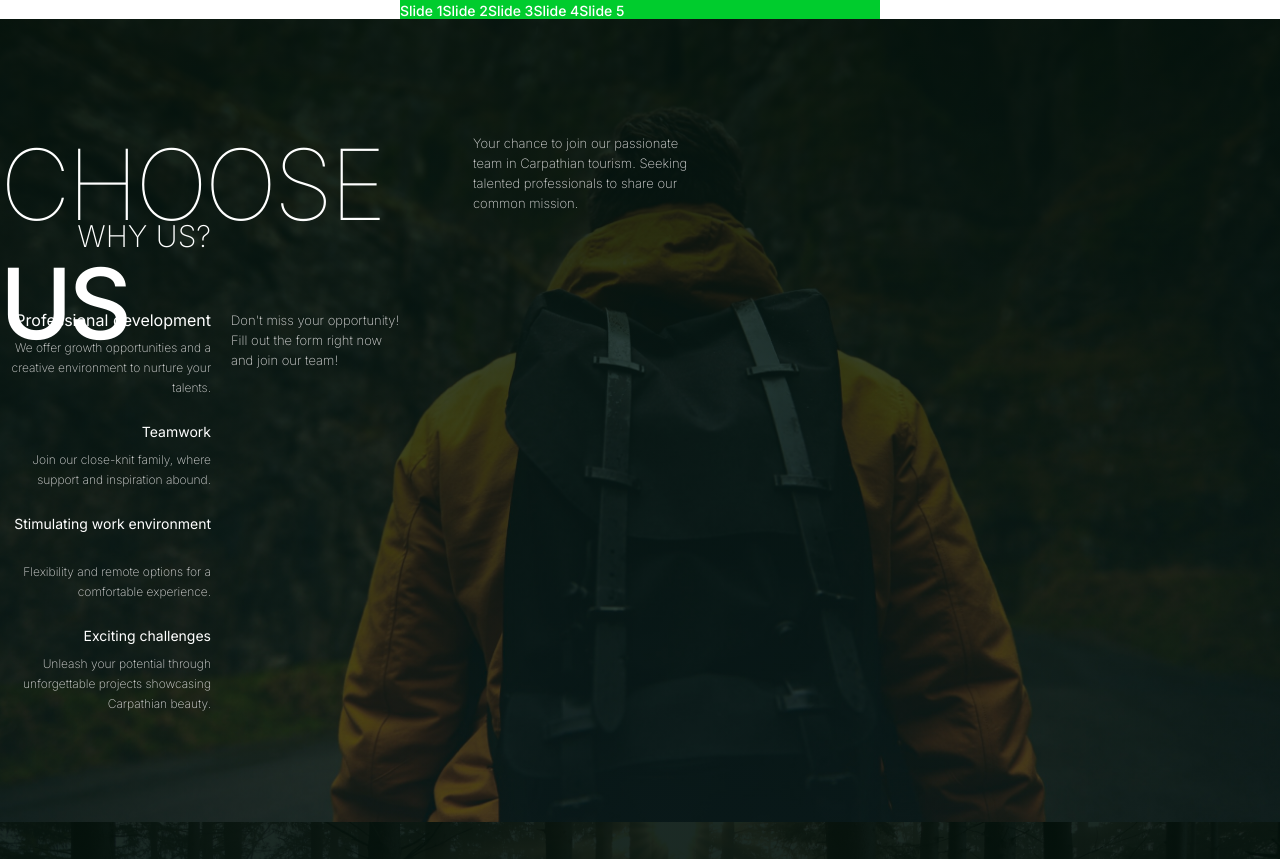
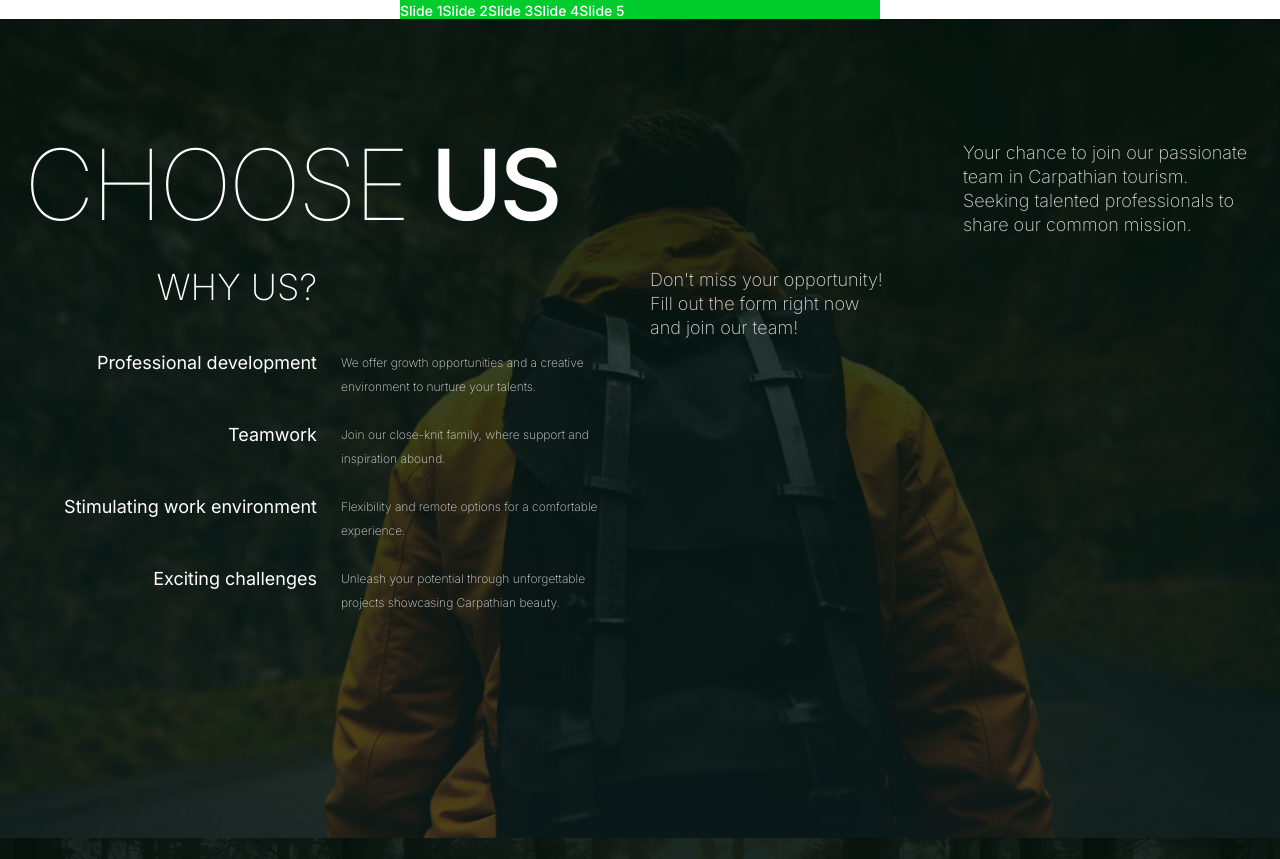
Before and after one commit to iSteffan/carp-travel, a Next.js app: page / in a window 1280 px wide. Shown: the part 2420-3279 px from the top of the page. Built offline with nearby package versions, Linux system fonts and the light colour scheme.

Commit message:
career desktop markup done (except form)

```diff
--- a/src/components/GallerySlider/GallerySlider.tsx
+++ b/src/components/GallerySlider/GallerySlider.tsx
@@ -17,11 +17,9 @@ export const GallerySlider = () => {
       cssMode={true}
       slidesPerView={3}
       loop={true}
-      navigation={true}
       centeredSlides={true}
       spaceBetween={24}
-      modules={[Navigation]}
-      className="mySwiper gallery h-[307px]"
+      className="mySwiper gallery"
     >
       {/* {galleryData.map((item, index) => {
         return (
--- a/src/sections/Career/Career.tsx
+++ b/src/sections/Career/Career.tsx
@@ -3,13 +3,20 @@ import css from './Career.module.css';
 const Career = () => {
   return (
     <section className={css.section}>
-      <div className="md:grid md:grid-cols-[211px,20px,127px,94px,21px,221px] md:grid-rows-[8px,73px,7px,5px,36px,56px,60px,32px,316px]">
-        <h2 className="title mb-[24px] md:col-start-1 md:col-span-4 md:row-start-1 md:row-span-2 md:mb-0">
+      <div
+        className="md:grid md:grid-cols-[211px,20px,127px,94px,21px,221px] md:grid-rows-[8px,73px,7px,5px,36px,56px,60px,32px,316px]
+      lg:px-[24px] lg:grid-cols-[293px,246px,63px,24px,234px,79px,293px] lg:grid-rows-[16px,103px,24px,72px,11px,3px,380px]"
+      >
+        <h2
+          className="title mb-[24px] md:col-start-1 md:col-span-4 md:row-start-1 md:row-span-2 md:mb-0
+        lg:col-start-1 lg:col-span-2 lg:row-start-1 lg:row-span-2"
+        >
           Choose <span className="font-medium">US</span>
         </h2>
         <p
           className="mb-[36px] ml-auto w-[179px] text-[14px] text-gray font-extralight leading-[1.43]
-        md:col-start-6 md:col-span-1 md:row-start-2 md:row-span-2 md:mb-0 md:w-full md:text-[13px] md:leading-[1.54]"
+        md:col-start-6 md:col-span-1 md:row-start-2 md:row-span-2 md:mb-0 md:w-full md:text-[13px] md:leading-[1.54]
+        lg:col-start-7 lg:col-span-1 lg:row-start-2 lg:row-span-2 lg:text-[18px] lg:leading-[1.33]"
         >
           Your chance to join our passionate team in Carpathian tourism. Seeking talented
           professionals to share our common mission.
@@ -17,47 +24,82 @@ const Career = () => {
 
         <p
           className="ml-auto mb-[36px] w-[179px] text-[30px] font-extralight
-        md:col-start-1 md:col-span-1 md:row-start-5 md:row-span-1 md:w-full md:m-0 md:text-right"
+        md:col-start-1 md:col-span-1 md:row-start-5 md:row-span-1 md:w-full md:m-0 md:text-right
+        lg:col-start-1 lg:col-span-1 lg:row-start-4 lg:row-span-1 lg:text-[36px] lg:leading-[1.08]"
         >
           WHY US?
         </p>
 
         <ul
           className="list-none flex flex-col gap-[16px] mr-auto w-[181px] text-end
-        md:col-start-1 md:col-span-1 md:row-start-7 md:row-span-1 md:w-full md:gap-[24px]"
+        md:col-start-1 md:col-span-1 md:row-start-7 md:row-span-1 md:w-full md:gap-[24px]
+        lg:col-start-1 lg:col-span-3 lg:row-start-6 lg:row-span-3"
         >
-          <li>
-            <p className="mb-[8px] text-[14px] leading-[1.43] font-normal md:text-[16px] md:leading-[1.25]">
+          <li className="lg:flex lg:gap-[24px] lg:justify-end">
+            <p
+              className="mb-[8px] text-[14px] leading-[1.43] font-normal
+            md:text-[16px] md:leading-[1.25]
+            lg:mb-0 lg:text-[18px] lg:leading-[1.33]"
+            >
               Professional development
             </p>
-            <p className="text-gray text-[12px] font-extralight leading-[1.67]">
+            <p
+              className="text-gray text-[12px] font-extralight leading-[1.67]
+            lg:w-[285px] lg:text-start lg:leading-[2]"
+            >
               We offer growth opportunities and a creative environment to nurture your talents.
             </p>
           </li>
-          <li>
-            <p className="mb-[8px] text-[14px] leading-[1.43] font-normal">Teamwork</p>
-            <p className="text-gray text-[12px] font-extralight leading-[1.67]">
+          <li className="lg:flex lg:gap-[24px] lg:justify-end">
+            <p
+              className="mb-[8px] text-[14px] leading-[1.43] font-normal
+            md:text-[16px] md:leading-[1.25]
+            lg:mb-0 lg:text-[18px] lg:leading-[1.33]"
+            >
+              Teamwork
+            </p>
+            <p
+              className="text-gray text-[12px] font-extralight leading-[1.67]
+            lg:w-[285px] lg:text-start lg:leading-[2]"
+            >
               Join our close-knit family, where support and inspiration abound.
             </p>
           </li>
-          <li>
-            <p className="mb-[8px] text-[14px] leading-[1.43] font-normal md:mb-[28px]">
+          <li className="lg:flex lg:gap-[24px] lg:justify-end">
+            <p
+              className="mb-[8px] text-[14px] leading-[1.43] font-normal
+            md:mb-[28px] md:text-[16px] md:leading-[1.25]
+            lg:mb-0 lg:text-[18px] lg:leading-[1.33]"
+            >
               Stimulating work environment
             </p>
-            <p className="text-gray text-[12px] font-extralight leading-[1.67]">
+            <p
+              className="text-gray text-[12px] font-extralight leading-[1.67]
+            lg:w-[285px] lg:text-start lg:leading-[2]"
+            >
               Flexibility and remote options for a comfortable experience.
             </p>
           </li>
-          <li>
-            <p className="mb-[8px] text-[14px] leading-[1.43] font-normal">Exciting challenges</p>
-            <p className="text-gray text-[12px] font-extralight leading-[1.67]">
+          <li className="lg:flex lg:gap-[24px] lg:justify-end">
+            <p
+              className="mb-[8px] text-[14px] leading-[1.43] font-normal
+            md:text-[16px] md:leading-[1.25]
+            lg:mb-0 lg:text-[18px] lg:leading-[1.33]"
+            >
+              Exciting challenges
+            </p>
+            <p
+              className="text-gray text-[12px] font-extralight leading-[1.67]
+            lg:w-[285px] lg:text-start lg:leading-[2]"
+            >
               Unleash your potential through unforgettable projects showcasing Carpathian beauty.
             </p>
           </li>
         </ul>
         <p
           className="max-md:hidden text-[13px] text-gray font-extralight leading-[1.54]
-        md:col-start-3 md:col-span-2 md:row-start-7 md:row-span-1"
+        md:col-start-3 md:col-span-2 md:row-start-7 md:row-span-1
+        lg:col-start-5 lg:col-span-1 lg:row-start-4 lg:row-span-1 lg:text-[18px] lg:leading-[1.33]"
         >
           Don't miss your opportunity! <br /> Fill out the form right now <br />
           and join our team!
```
